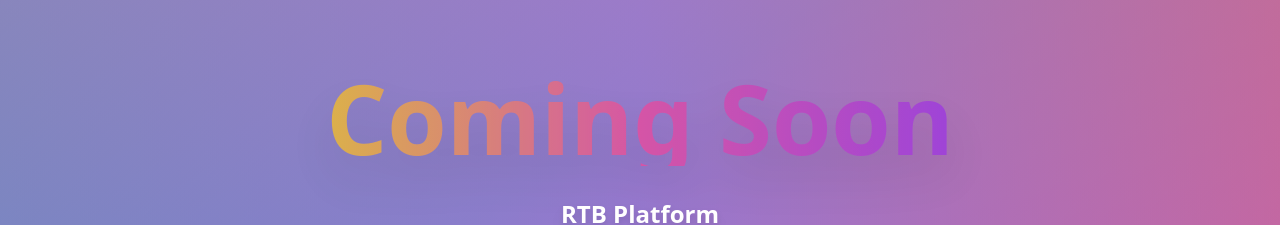
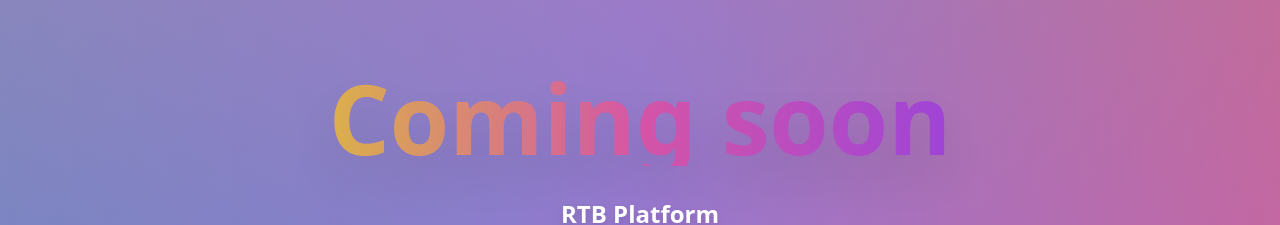
Before and after one commit to santhoshadvolcano/advolcano, a Next.js app: page /rtb in a window 1280 px wide. Shown: the part 287-512 px from the top of the page. Built offline with nearby package versions, Linux system fonts and the light colour scheme.

Commit message:
Coming Soon to soon

```diff
--- a/app/rtb/page.tsx
+++ b/app/rtb/page.tsx
@@ -13,7 +13,7 @@ export default function RTBPage() {
 
         <div className="relative z-10 text-center">
           <h1 className="text-8xl font-bold mb-8 bg-gradient-to-r from-yellow-400 via-pink-500 to-purple-600 bg-clip-text text-transparent drop-shadow-2xl animate-pulse">
-            Coming Soon
+            Coming soon
           </h1>
           <p className="text-2xl text-white font-semibold drop-shadow-lg mb-4">
             RTB Platform
```
